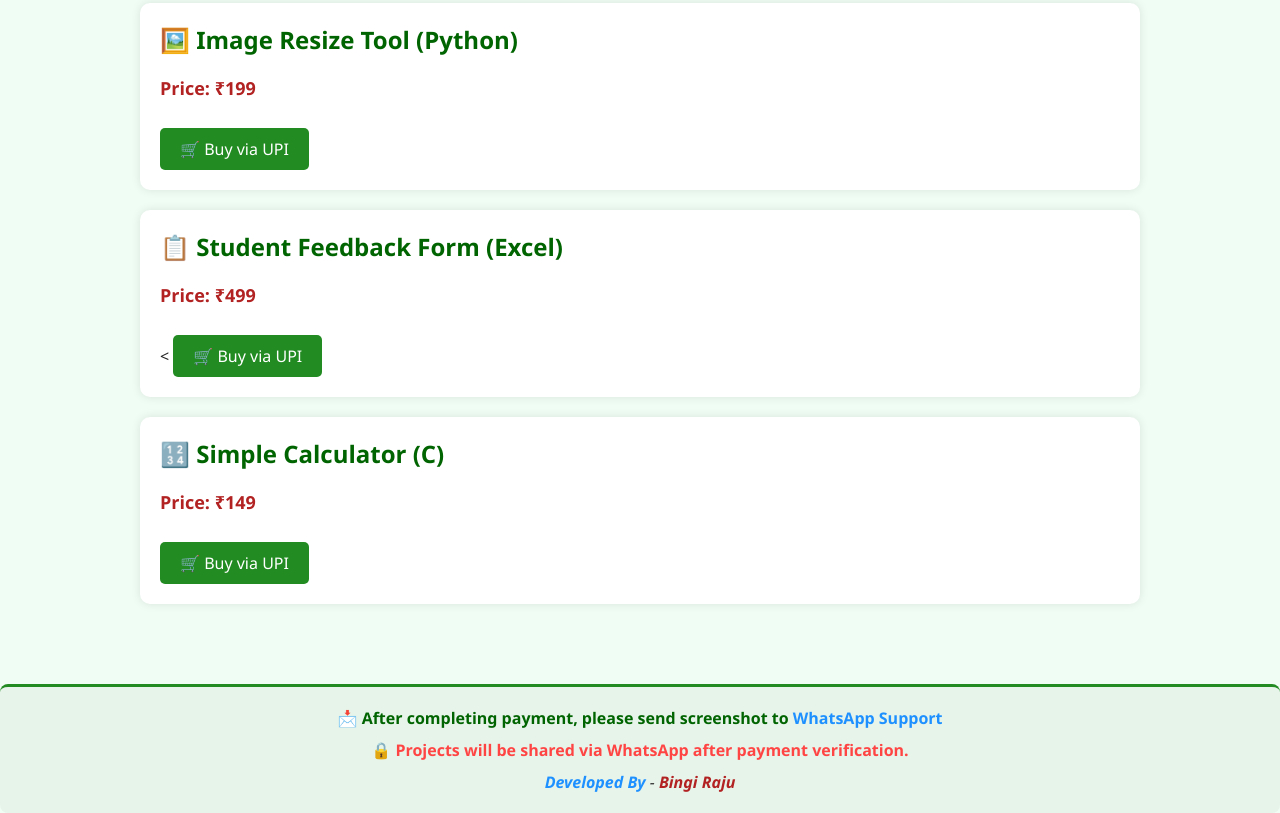
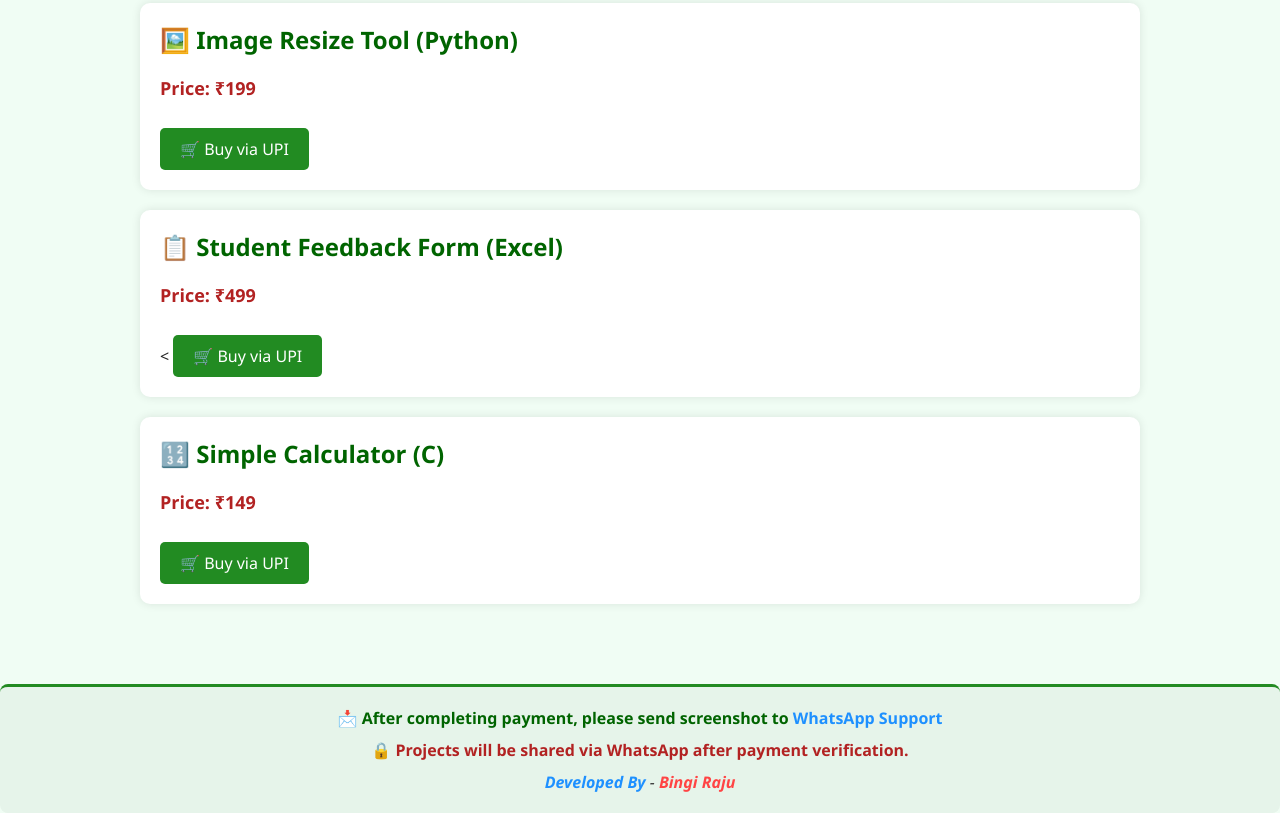
Before and after one commit to rajubhanu/RajuProjectHub, a plain HTML site: page index.html in a window 1280 px wide. Shown: the part 432-1245 px from the top of the page. Drawn offline with Linux system fonts and the light colour scheme.

Commit message:
Update index.html

```diff
--- a/index.html
+++ b/index.html
@@ -134,11 +134,11 @@
     📩 After completing payment, please send screenshot to
     <a href="https://wa.me/+918919238651" style="color:#1e90ff; font-weight:bold; text-decoration:none;">WhatsApp Support</a>
   </p>
-  <p style="margin:0 0 5px 0; color:#ff4444; font-weight:700;">
+  <p style="margin:0 0 5px 0; color:#B22222; font-weight:700;">
     🔒 Projects will be shared via WhatsApp after payment verification.
   </p>
   <p style="margin:10px 0 0 0; font-style:italic;">
-    <span style="color:#1e90ff;"><strong>Developed By</strong></span> - <span style="color:#B22222;"><strong>Bingi Raju</strong></span>
+    <span style="color:#1e90ff;"><strong>Developed By</strong></span> - <span style="color:#ff4444;"><strong>Bingi Raju</strong></span>
   </p>
 </div>
 </body>
```
